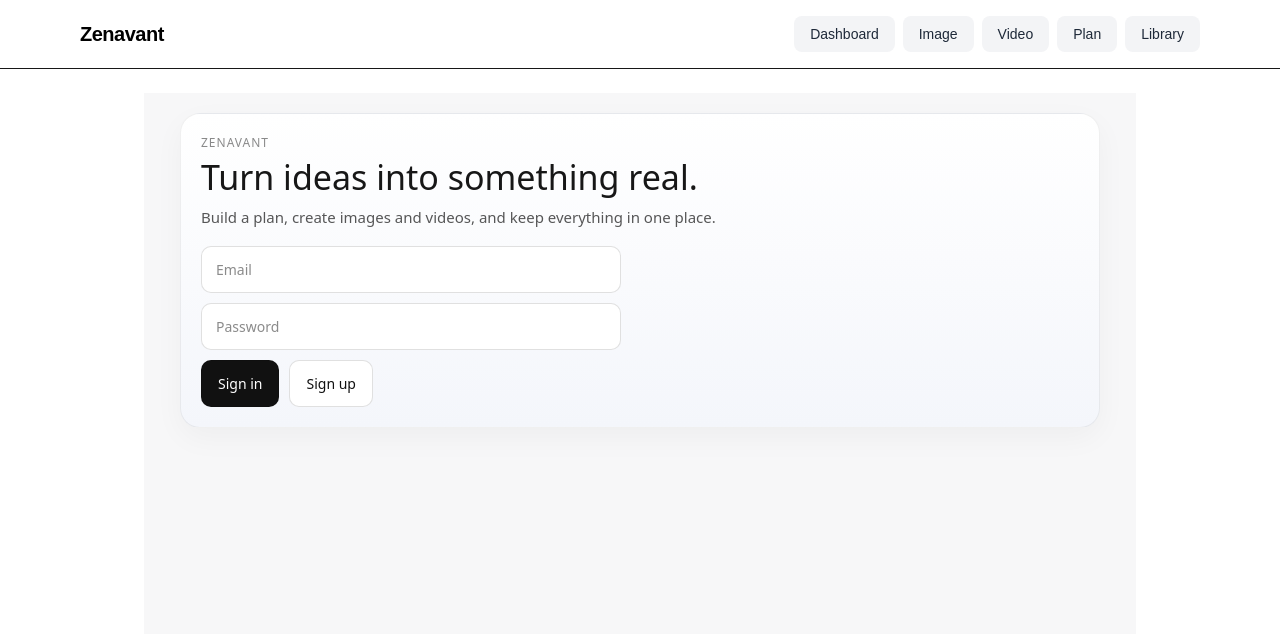
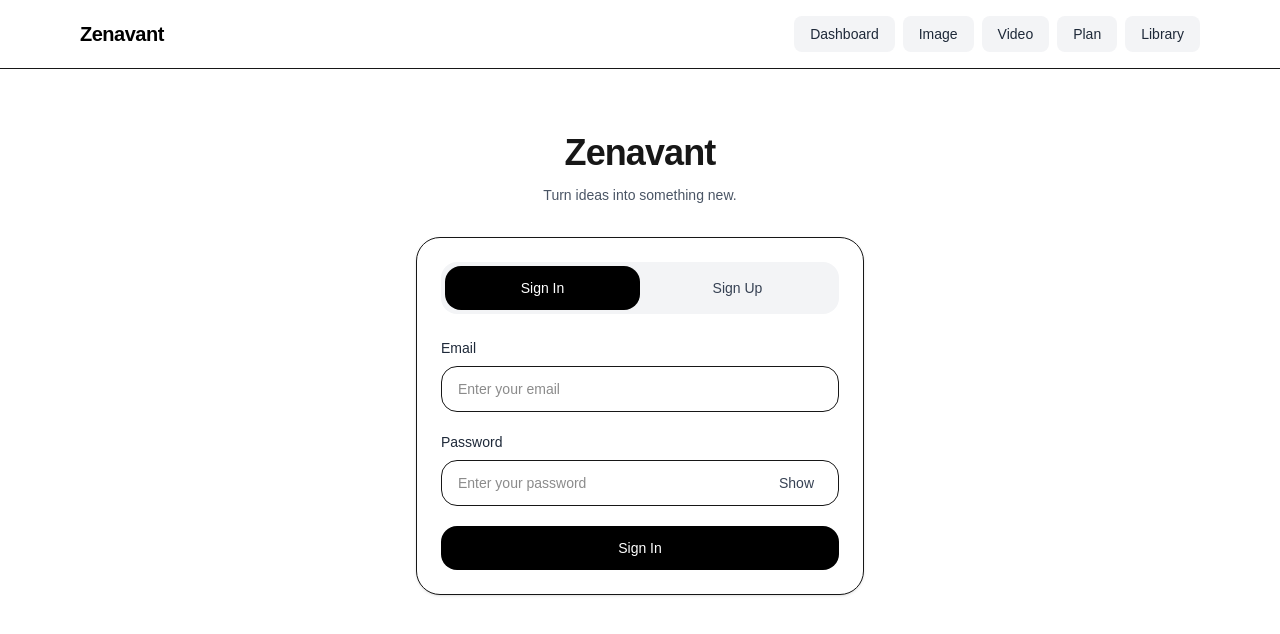
Before and after one commit to tamalock57/zenavant, a Next.js app: page / in a window 1280 px wide. Shown: the top 634 px of the page. Built offline with nearby package versions, Linux system fonts and the light colour scheme; no server answers.

Commit message:
Add auth landing screen and refine dashboard cards

```diff
--- a/app/page.tsx
+++ b/app/page.tsx
@@ -1,441 +1,164 @@
 "use client";
 
-import { useEffect, useState } from "react";
+import { FormEvent, useState } from "react";
 import { useRouter } from "next/navigation";
 import { supabase } from "@/lib/supabaseClient";
 
 export default function HomePage() {
   const router = useRouter();
 
-  const [session, setSession] = useState<any>(null);
-  const [loading, setLoading] = useState(true);
-
+  const [mode, setMode] = useState<"signin" | "signup">("signin");
   const [email, setEmail] = useState("");
   const [password, setPassword] = useState("");
-  const [authLoading, setAuthLoading] = useState(false);
-  const [authMessage, setAuthMessage] = useState("");
+  const [showPassword, setShowPassword] = useState(false);
+  const [loading, setLoading] = useState(false);
+  const [message, setMessage] = useState<string | null>(null);
 
-  useEffect(() => {
-    const init = async () => {
-      const { data } = await supabase.auth.getSession();
-      setSession(data.session);
-      setLoading(false);
-    };
+  async function handleSubmit(e: FormEvent) {
+    e.preventDefault();
+    setLoading(true);
+    setMessage(null);
 
-    init();
-
-    const { data: sub } = supabase.auth.onAuthStateChange(
-      (_event, session) => {
-        setSession(session);
-      }
-    );
-
-    return () => sub.subscription.unsubscribe();
-  }, []);
-
-  async function handleSignIn() {
+    try {
       if (!email.trim() || !password.trim()) {
-      setAuthMessage("Enter your email and password.");
+        setMessage("Please enter your email and password.");
         return;
       }
 
-    try {
-      setAuthLoading(true);
-      setAuthMessage("");
-
+      if (mode === "signin") {
         const { error } = await supabase.auth.signInWithPassword({
           email: email.trim(),
           password,
         });
 
-      if (error) {
-        setAuthMessage(error.message);
-        return;
-      }
+        if (error) throw error;
 
-      setAuthMessage("Signed in.");
-    } finally {
-      setAuthLoading(false);
-    }
-  }
-
-  async function handleSignUp() {
-    if (!email.trim() || !password.trim()) {
-      setAuthMessage("Enter your email and password.");
-      return;
-    }
-
-    try {
-      setAuthLoading(true);
-      setAuthMessage("");
-
+        router.push("/dashboard");
+      } else {
         const { error } = await supabase.auth.signUp({
           email: email.trim(),
           password,
         });
 
-      if (error) {
-        setAuthMessage(error.message);
-        return;
+        if (error) throw error;
+
+        setMessage(
+          "Account created. Check your email if confirmation is required, then sign in."
+        );
       }
-
-      setAuthMessage("Check your email to confirm your account.");
+    } catch (err: any) {
+      setMessage(err?.message || "Something went wrong.");
     } finally {
-      setAuthLoading(false);
+      setLoading(false);
     }
   }
 
-  async function handleSignOut() {
-    await supabase.auth.signOut();
-    setAuthMessage("");
-  }
+  return (
+    <main className="min-h-screen bg-white px-4 py-10">
+      <div className="mx-auto max-w-md">
+        <div className="mb-8 text-center">
+          <h1 className="text-4xl font-semibold tracking-tight">Zenavant</h1>
+          <p className="mt-3 text-sm text-gray-600">
+            Turn ideas into something new.
+          </p>
+        </div>
 
-  if (loading) {
-    return (
-      <main
-        style={{
-          minHeight: "100vh",
-          background: "#f7f7f8",
-          padding: 20,
-          fontFamily: "system-ui, sans-serif",
+        <div className="rounded-3xl border bg-white p-6 shadow-sm">
+          <div className="mb-6 flex rounded-2xl bg-gray-100 p-1">
+            <button
+              type="button"
+              onClick={() => {
+                setMode("signin");
+                setMessage(null);
               }}
+              className={`flex-1 rounded-2xl px-4 py-3 text-sm font-medium transition ${
+                mode === "signin"
+                  ? "bg-black text-white"
+                  : "text-gray-700 hover:bg-white"
+              }`}
             >
-        Loading...
-      </main>
-    );
-  }
-
-  const cardStyle: React.CSSProperties = {
-    border: "1px solid rgba(0,0,0,0.08)",
-    borderRadius: 16,
-    padding: 16,
-    background: "#fff",
-    boxShadow: "0 6px 18px rgba(0,0,0,0.04)",
-    cursor: "pointer",
-  };
-
-  const primaryButton: React.CSSProperties = {
-    padding: "12px 16px",
-    borderRadius: 10,
-    border: "1px solid rgba(0,0,0,0.12)",
-    background: "#111",
-    color: "#fff",
-    cursor: "pointer",
-    fontSize: 14,
-  };
-
-  const secondaryButton: React.CSSProperties = {
-    padding: "12px 16px",
-    borderRadius: 10,
-    border: "1px solid rgba(0,0,0,0.12)",
-    background: "#fff",
-    color: "#111",
-    cursor: "pointer",
-    fontSize: 14,
-  };
-
-  const inputStyle: React.CSSProperties = {
-    width: "100%",
-    padding: "12px 14px",
-    borderRadius: 10,
-    border: "1px solid rgba(0,0,0,0.12)",
-    background: "#fff",
-    fontSize: 14,
-    boxSizing: "border-box",
-  };
-
-  return (
-    <main
-      style={{
-        minHeight: "100vh",
-        background: "#f7f7f8",
-        padding: 20,
-        fontFamily: "system-ui, sans-serif",
-      }}
-    >
-      <div style={{ maxWidth: 920, margin: "0 auto" }}>
-        <div
-          style={{
-            marginBottom: 24,
-            padding: 20,
-            borderRadius: 20,
-            background: "linear-gradient(180deg, #ffffff 0%, #f4f6fb 100%)",
-            border: "1px solid rgba(0,0,0,0.06)",
-            boxShadow: "0 10px 30px rgba(0,0,0,0.04)",
-          }}
-        >
-          <p
-            style={{
-              margin: 0,
-              fontSize: 12,
-              letterSpacing: 1,
-              textTransform: "uppercase",
-              opacity: 0.5,
-            }}
-          >
-            Zenavant
-          </p>
-
-          <h1
-            style={{
-              marginTop: 8,
-              marginBottom: 10,
-              fontSize: 34,
-              lineHeight: 1.05,
-            }}
-          >
-            Turn ideas into something real.
-          </h1>
-
-          <p
-            style={{
-              margin: 0,
-              maxWidth: 620,
-              opacity: 0.72,
-              lineHeight: 1.5,
-              fontSize: 15,
-            }}
-          >
-            Build a plan, create images and videos, and keep everything in one
-            place.
-          </p>
-
-          {!session ? (
-            <div
-              style={{
-                marginTop: 18,
-                display: "grid",
-                gap: 10,
-                maxWidth: 420,
-              }}
-            >
-              <input
-                type="email"
-                placeholder="Email"
-                value={email}
-                onChange={(e) => setEmail(e.target.value)}
-                style={inputStyle}
-              />
-
-              <input
-                type="password"
-                placeholder="Password"
-                value={password}
-                onChange={(e) => setPassword(e.target.value)}
-                style={inputStyle}
-              />
-
-              <div
-                style={{
-                  display: "flex",
-                  gap: 10,
-                  flexWrap: "wrap",
-                }}
-              >
-                <button
-                  onClick={handleSignIn}
-                  disabled={authLoading}
-                  style={{
-                    ...primaryButton,
-                    opacity: authLoading ? 0.7 : 1,
-                  }}
-                >
-                  {authLoading ? "Working..." : "Sign in"}
+              Sign In
             </button>
 
             <button
-                  onClick={handleSignUp}
-                  disabled={authLoading}
-                  style={{
-                    ...secondaryButton,
-                    opacity: authLoading ? 0.7 : 1,
+              type="button"
+              onClick={() => {
+                setMode("signup");
+                setMessage(null);
               }}
+              className={`flex-1 rounded-2xl px-4 py-3 text-sm font-medium transition ${
+                mode === "signup"
+                  ? "bg-black text-white"
+                  : "text-gray-700 hover:bg-white"
+              }`}
             >
-                  {authLoading ? "Working..." : "Sign up"}
+              Sign Up
             </button>
           </div>
 
-              {authMessage && (
-                <p
-                  style={{
-                    margin: 0,
-                    fontSize: 13,
-                    opacity: 0.75,
-                  }}
-                >
-                  {authMessage}
-                </p>
-              )}
-            </div>
-          ) : (
-            <div
-              style={{
-                marginTop: 16,
-                display: "flex",
-                gap: 10,
-                flexWrap: "wrap",
-                alignItems: "center",
-              }}
-            >
-              <div
-                style={{
-                  fontSize: 14,
-                  opacity: 0.7,
-                }}
-              >
-                Signed in as {session.user?.email}
+          <form onSubmit={handleSubmit} className="space-y-5">
+            <div>
+              <label className="mb-2 block text-sm font-medium text-gray-800">
+                Email
+              </label>
+              <input
+                type="email"
+                value={email}
+                onChange={(e) => setEmail(e.target.value)}
+                placeholder="Enter your email"
+                autoComplete="email"
+                className="w-full rounded-2xl border px-4 py-3 text-sm outline-none focus:border-black"
+              />
             </div>
 
-              <button onClick={handleSignOut} style={secondaryButton}>
-                Sign out
+            <div>
+              <label className="mb-2 block text-sm font-medium text-gray-800">
+                Password
+              </label>
+
+              <div className="flex items-center gap-2 rounded-2xl border px-3">
+                <input
+                  type={showPassword ? "text" : "password"}
+                  value={password}
+                  onChange={(e) => setPassword(e.target.value)}
+                  placeholder="Enter your password"
+                  autoComplete={
+                    mode === "signin" ? "current-password" : "new-password"
+                  }
+                  className="w-full border-0 px-1 py-3 text-sm outline-none"
+                />
+
+                <button
+                  type="button"
+                  onClick={() => setShowPassword((prev) => !prev)}
+                  className="shrink-0 rounded-xl px-3 py-2 text-sm font-medium text-gray-700 hover:bg-gray-100"
+                >
+                  {showPassword ? "Hide" : "Show"}
                 </button>
-            </div>
-          )}
-        </div>
-
-        {session && (
-          <>
-            <div
-              style={{
-                display: "grid",
-                gridTemplateColumns: "repeat(auto-fit, minmax(240px, 1fr))",
-                gap: 14,
-              }}
-            >
-              <div
-                style={cardStyle}
-                onClick={() => router.push("/tools/turn-thought-into-plan")}
-              >
-                <h2 style={{ margin: 0, fontSize: 18 }}>Turn Thought Into Plan</h2>
-                <p
-                  style={{
-                    marginTop: 8,
-                    marginBottom: 0,
-                    opacity: 0.72,
-                    fontSize: 14,
-                    lineHeight: 1.45,
-                  }}
-                >
-                  Start with one thought and turn it into a calm, actionable plan.
-                </p>
-              </div>
-
-              <div
-                style={cardStyle}
-                onClick={() => router.push("/tools/image-maker")}
-              >
-                <h2 style={{ margin: 0, fontSize: 18 }}>Image Maker</h2>
-                <p
-                  style={{
-                    marginTop: 8,
-                    marginBottom: 0,
-                    opacity: 0.72,
-                    fontSize: 14,
-                    lineHeight: 1.45,
-                  }}
-                >
-                  Create a still image from a prompt or from a saved plan.
-                </p>
-              </div>
-
-              <div
-                style={cardStyle}
-                onClick={() => router.push("/tools/video-maker")}
-              >
-                <h2 style={{ margin: 0, fontSize: 18 }}>Video Maker</h2>
-                <p
-                  style={{
-                    marginTop: 8,
-                    marginBottom: 0,
-                    opacity: 0.72,
-                    fontSize: 14,
-                    lineHeight: 1.45,
-                  }}
-                >
-                  Generate short videos from your ideas with a cleaner workflow.
-                </p>
-              </div>
-
-              <div
-  style={cardStyle}
-  onClick={() => router.push("/tools/image-to-video")}
->
-  <h2 style={{ margin: 0, fontSize: 18 }}>Image → Video</h2>
-  <p
-    style={{
-      marginTop: 8,
-      marginBottom: 0,
-      opacity: 0.72,
-      fontSize: 14,
-      lineHeight: 1.45,
-    }}
-  >
-    Turn a still image into a cinematic video.
-  </p>
-</div>
-
-<div
-  style={cardStyle}
-  onClick={() => router.push("/tools/audio-to-video")}
->
-  <h2 style={{ margin: 0, fontSize: 18 }}>Audio → Video</h2>
-  <p
-    style={{
-      marginTop: 8,
-      marginBottom: 0,
-      opacity: 0.72,
-      fontSize: 14,
-      lineHeight: 1.45,
-    }}
-  >
-    Create a visual story from your audio.
-  </p>
-</div>
-
-              <div
-                style={cardStyle}
-                onClick={() => router.push("/tools/library")}
-              >
-                <h2 style={{ margin: 0, fontSize: 18 }}>Library</h2>
-                <p
-                  style={{
-                    marginTop: 8,
-                    marginBottom: 0,
-                    opacity: 0.72,
-                    fontSize: 14,
-                    lineHeight: 1.45,
-                  }}
-                >
-                  View, reuse, download, and delete your saved creations and plans.
-                </p>
               </div>
             </div>
 
-            <div
-              style={{
-                marginTop: 18,
-                padding: 16,
-                borderRadius: 16,
-                background: "#fff",
-                border: "1px solid rgba(0,0,0,0.06)",
-              }}
+            {message && (
+              <div className="rounded-2xl border border-gray-200 bg-gray-50 px-4 py-3 text-sm text-gray-700">
+                {message}
+              </div>
+            )}
+
+            <button
+              type="submit"
+              disabled={loading}
+              className="w-full rounded-2xl bg-black px-4 py-3 text-sm font-medium text-white transition hover:opacity-90 disabled:cursor-not-allowed disabled:opacity-60"
             >
-              <h3 style={{ marginTop: 0, marginBottom: 8 }}>Suggested flow</h3>
-              <p
-                style={{
-                  margin: 0,
-                  opacity: 0.72,
-                  lineHeight: 1.5,
-                  fontSize: 14,
-                }}
-              >
-                Start with <strong>Turn Thought Into Plan</strong>, then send the
-                result to <strong>Image Maker</strong> or <strong>Video Maker</strong>.
-                Check everything later in <strong>Library</strong>.
-              </p>
+              {loading
+                ? mode === "signin"
+                  ? "Signing in..."
+                  : "Creating account..."
+                : mode === "signin"
+                ? "Sign In"
+                : "Create Account"}
+            </button>
+          </form>
         </div>
-          </>
-        )}
       </div>
     </main>
   );
```
Also changed, not shown: app/dashboard/page.tsx (+27 -11 lines). Lines whose indentation alone changed are shown as unchanged.
